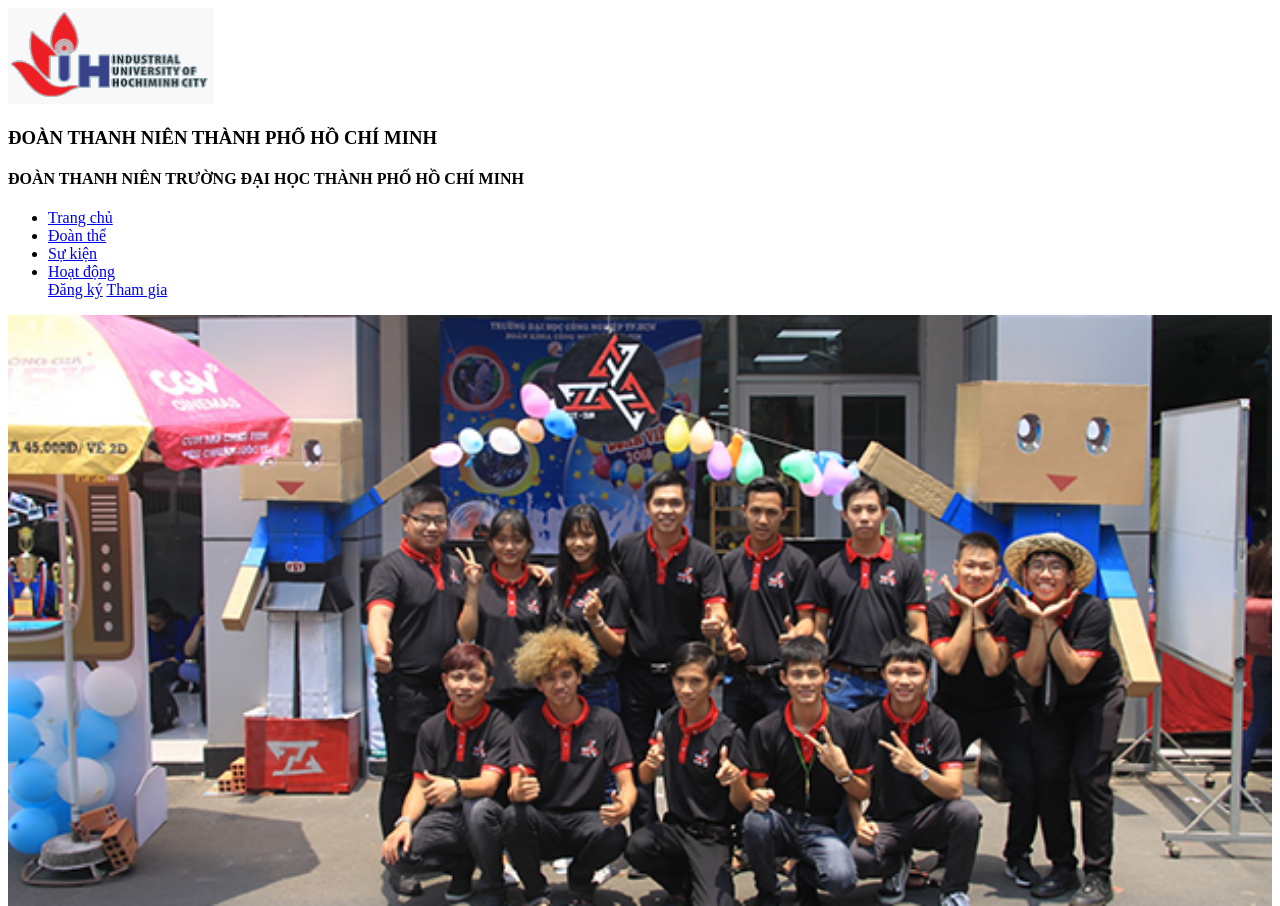
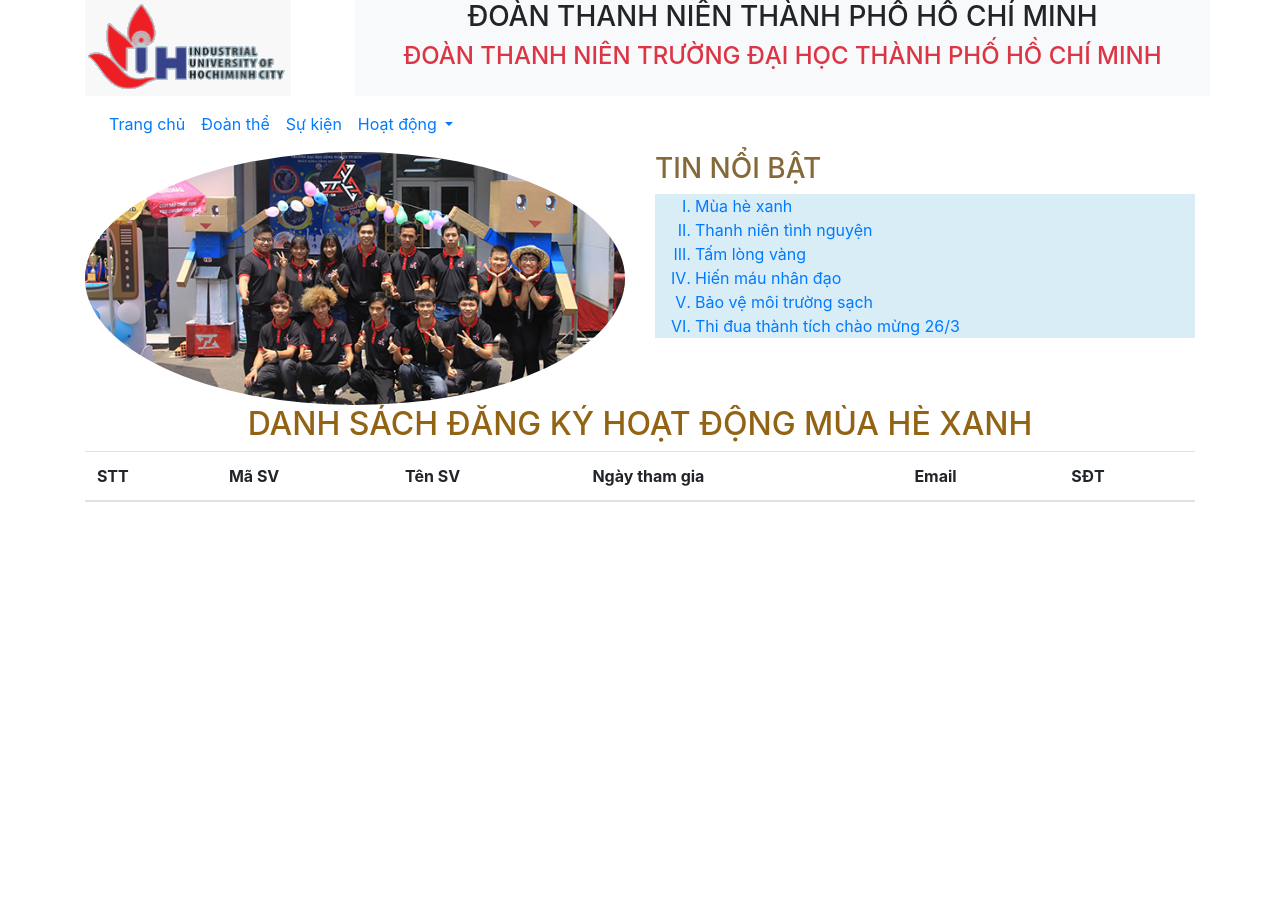
Before and after one commit to nguyenquoctrung2/20032381_NguyenQuocTrung_DHKHMT16A_N1, a plain HTML site: page index.html in a window 1280 px wide. Shown: the top 906 px of the page. After the commit the page ends 800 px from the top, so only its background shows below. Drawn offline with Linux system fonts and the light colour scheme; the site is published under a folder, as on GitHub Pages, so addresses that start at the root find nothing.

Commit message:
Update index.html

```diff
--- a/index.html
+++ b/index.html
@@ -5,7 +5,7 @@
     <meta http-equiv="X-UA-Compatible" content="IE=edge">
     <meta name="viewport" content="width=device-width, initial-scale=1.0">
     <title>Cuối Kỳ</title>
-    <link rel="stylesheet" href="/CSS/bootstrap.min.css">
+    <link rel="stylesheet" href="CSS/bootstrap.min.css">
     <script src="JS/jquery-3.6.0.min.js"></script>
     <script src="JS/bootstrap.min.js"></script>
     <script src="JS/CK.js"></script>
```
